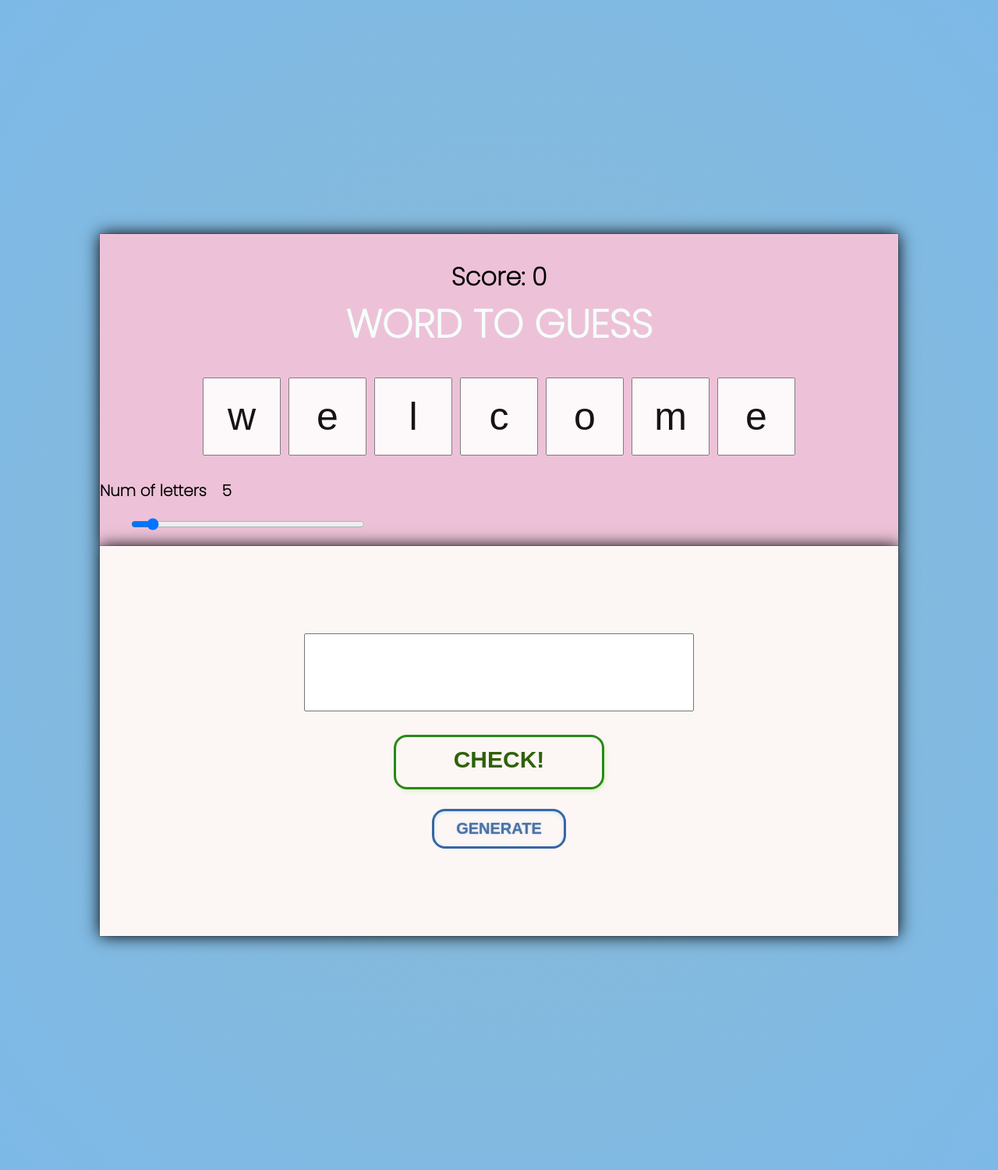
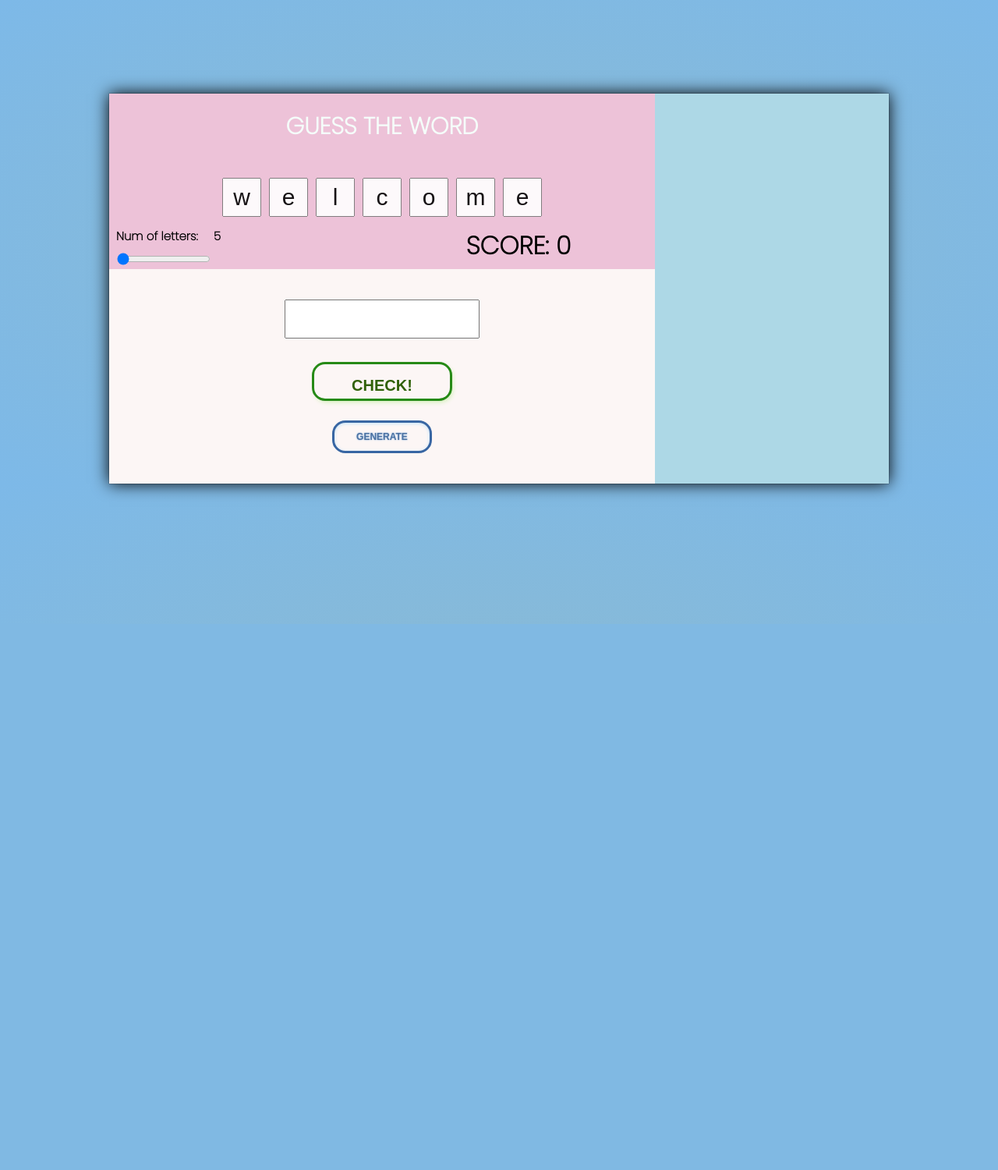
Before and after one commit to abstreact/guessTheWordGame, a PHP site: page / in a window 1280 px wide. Shown: the whole page at 78% size. After the commit the page ends 637 px from the top, so only its background shows below. Run offline with PHP 8.4, Linux system fonts and the light colour scheme.

Commit message:
minor changes

```diff
--- a/index.html
+++ b/index.html
@@ -8,37 +8,51 @@
     <link rel="stylesheet" href="./style.css"/>
 </head>
 <body>
-    <div class="body">
+    <div class="big-container">
+
+        <div class="game-container">
+
             <div class="body-first">
                 <div class="wordToGuessContainer">
-                <h1 class="score">SCORE: </h1>
-                <h1 class="wordToGuessLable">WORD TO GUESS</h1>
+
+                    <h1 class="wordToGuessLable">GUESS THE WORD</h1>
                     <div class="letter-container">
 
                     </div>
                 </div>
                 <div class = "slidecontainer">
                     <div class="points-container">
-                    <p class="p">Num of letters</p>
+                        <div>
+                            <p class="p">Num of letters:</p>
                             <p class="points"></p>
                         </div>
                         <input type="range" min="5" max="10" value="5" class="slider" id="myRange">
                     </div>
+                    <div class="scoreContainer">
+                        <h1 class="scoreTxt">SCORE: </h1>
+                        <h1 class="score"></h1>
+                    </div>
+                </div>
             </div>
             <div class="body-second">
+            <h1 class="inputLetters"></h1>
             <div>
-
                 <input class="guessTheWordInput" type="text">
                 <img class="tick"src="tick.png" hidden/>
+                <img class="cross"src="cross.png" hidden/>
             </div>
-            <p class="empty" hidden>EMPTY!</p>
-            <a href="#" class="checkButtonc checkButton">CHECK!</a>
-            <a href="#" class="generateButtonc generateWord">GENERATE</a>
+                <p class="empty" hidden>CAN'T BE EMPTY!</p>
+                <button href="#" class="checkButtonc checkButton">CHECK!</button>
+                <button class="generateButtonc generateWord">GENERATE</button>
                 <!--<button class="checkButton" type="button">CHECK!</button>-->
                 <!--<button class="generateWord" type="button">Generate!</button>-->
             </div>
         </div>
+        <div class="help-container">
 
+        </div>
+
+    </div>
     <script src="./app.js"></script>
 </body>
 </html>
--- a/style.css
+++ b/style.css
@@ -6,47 +6,68 @@
 }
 
 body{
+    display: flex;
+    top: 0; right: 0; bottom: 0; left: 0;
     font-family: "Poppins", sans-serif;
+    flex-direction: column;
+    justify-content: center;
+    align-items: center;
+    /* Permalink - use to edit and share this gradient: https://colorzilla.com/gradient-editor/#8abad3+0,77b3d1+50,8abad3+50,7db9e8+100 */
+    /* Permalink - use to edit and share this gradient: https://colorzilla.com/gradient-editor/#8abad3+0,7db9e8+100 */
+    background: #8abad3; /* Old browsers */
+    background: -moz-radial-gradient(center, ellipse cover,  #8abad3 0%, #7db9e8 100%); /* FF3.6-15 */
+    background: -webkit-radial-gradient(center, ellipse cover,  #8abad3 0%,#7db9e8 100%); /* Chrome10-25,Safari5.1-6 */
+    background: radial-gradient(ellipse at center,  #8abad3 0%,#7db9e8 100%); /* W3C, IE10+, FF16+, Chrome26+, Opera12+, Safari7+ */
+    filter: progid:DXImageTransform.Microsoft.gradient( startColorstr='#8abad3', endColorstr='#7db9e8',GradientType=1 ); /* IE6-9 fallback on horizontal gradient */
+
 }
 
-.body{
+.big-container{
     display: flex;
+    margin-top: 15vh;
+    background-color: blue;
     background-color: #8ABAD3ff;
-    height: 1500px;
-    width: 100%;
-
-    flex-direction: column;
+    flex-direction: row;
     align-items: center;
     justify-content: center;
-    /* Permalink - use to edit and share this gradient: https://colorzilla.com/gradient-editor/#8abad3+0,77b3d1+50,8abad3+50,7db9e8+100 */
-/* Permalink - use to edit and share this gradient: https://colorzilla.com/gradient-editor/#8abad3+0,7db9e8+100 */
-background: #8abad3; /* Old browsers */
-background: -moz-radial-gradient(center, ellipse cover,  #8abad3 0%, #7db9e8 100%); /* FF3.6-15 */
-background: -webkit-radial-gradient(center, ellipse cover,  #8abad3 0%,#7db9e8 100%); /* Chrome10-25,Safari5.1-6 */
-background: radial-gradient(ellipse at center,  #8abad3 0%,#7db9e8 100%); /* W3C, IE10+, FF16+, Chrome26+, Opera12+, Safari7+ */
-filter: progid:DXImageTransform.Microsoft.gradient( startColorstr='#8abad3', endColorstr='#7db9e8',GradientType=1 ); /* IE6-9 fallback on horizontal gradient */
 
+    box-shadow: 0 0 1px black, 0 0 20px black;
 }
 
 @keyframes divFade{
     0% {
         opacity: 0;
-        top: 100px;
-        width: 500px;
-        height: 300px;
       }
 
       100% {
         opacity: 1;
-        top: 0px;
       }
 }
 
-.body-first, .body-second{
+.game-container{
+    position: relative;
+    height: 500px;
+    width: 70%;
+
+}
+
+.help-container{
+    position: relative;
+    height: 500px;
+    width: 30%;
+    background-color: lightblue;
+
+}
+
+.body-first, .body-second .help-container{
+}
+
+.body-first, .body-second, .help-container{
     animation-name: divFade;
-    animation-duration: 0.5s;
+    animation-duration: 1s;
     animation-timing-function: ease;
     max-width: 1900px;
+
 }
 
 .body-first{
@@ -54,11 +75,10 @@ filter: progid:DXImageTransform.Microsoft.gradient( startColorstr='#8abad3', end
     position: relative;
     background-color: #EDC2D8FF;
     flex-direction: column;
-    height: 400px;
-    width: 80%;
+    height: 45%;
     align-items: center;
     justify-content: center;
-    box-shadow: 0 0 1px black, 0 0 20px black;
+
 
 }
 
@@ -66,32 +86,30 @@ filter: progid:DXImageTransform.Microsoft.gradient( startColorstr='#8abad3', end
     display: flex;
     position: relative;
     background-color: #FCF6f5ff;
-    height: 500px;
-    width: 80%;
+    height: 55%;
     flex-direction: column;
     align-items: center;
     justify-content: center;
-    box-shadow: 0 0 1px black, 0 0 20px black;
 }
 
 .wordToGuessLable{
-    font-size: 50px;
+    font-size: 30px;
     color: mintcream;
+    padding-top: 20px;
 }
 
 .wordToGuess{
     border:black;
     padding-top: 70px;
-    font-size: 50px;
+    font-size: 25px;
     color: mintcream;
 }
 
 
 .guessTheWordInput{
-    font-size: 75px;
-    width: 500px;
-    height: 100px;
-
+    font-size: 45px;
+    width: 250px;
+    height: 50px;
 }
 
 
@@ -108,7 +126,7 @@ filter: progid:DXImageTransform.Microsoft.gradient( startColorstr='#8abad3', end
     display: flex;
     flex-direction: column;
     width: 100%;
-    height: 400px;
+    height: 100px;
     flex-basis: 80%;
     justify-content: center;
     align-items: center;
@@ -117,12 +135,79 @@ filter: progid:DXImageTransform.Microsoft.gradient( startColorstr='#8abad3', end
 
 .slidecontainer {
     display: flex;
-    flex-direction: column;
+    flex-direction: row;
     width: 100%;
     height: 400px;
     flex-basis: 20%;
-    justify-content: center;
+    justify-content: space-between;
     text-align: center;
+}
+
+.slider{
+    height: 50%;
+    width: 120px;
+    margin-left: 10px;
+    margin-top: 10px;
+    margin-bottom: 5px;
+}
+
+.points-container{
+    display: flex;
+    flex-direction: column;
+    width: 50%;
+}
+
+.points-container div{
+    display: flex;
+    flex-direction: row;
+}
+
+.scoreContainer{
+    display: inline;
+    margin-left: -20px;
+    width: 50%;
+
+}
+
+@keyframes zoomIn{
+    0%{
+        opacity: 0;
+        bottom: 40px;
+
+    }100%{
+        bottom: 0px;
+        opacity: 1;
+    }
+}
+
+.scoreTxt{
+    display: inline;
+
+}
+.score{
+    display: inline;
+    position: relative;
+    animation-name: zoomIn;
+    animation-duration: 1.4s;
+}
+
+.points{
+    height: 50%;
+    width: 60%;
+    font-size: 15px;
+    font-weight: bolder;
+    text-align: left;
+    margin-left: 20px;
+    margin-right: -20px;
+}
+
+.p{
+    width: 30%;
+    height: 50%;
+    text-align: left;
+    font-weight: bold;
+    font-size: 15px;
+    margin-left: 9px;
 }
 
 
@@ -151,11 +236,11 @@ filter: progid:DXImageTransform.Microsoft.gradient( startColorstr='#8abad3', end
 
 .letter{
     text-align: center;
-    font-size: 50px;
+    font-size: 30px;
     position: relative;
     opacity: 0.9;
-    height: 100px;
-    width: 100px;
+    height: 50px;
+    width: 50px;
     margin-left: 5px;
     margin-right: 5px;
     pointer-events:none;
@@ -163,28 +248,7 @@ filter: progid:DXImageTransform.Microsoft.gradient( startColorstr='#8abad3', end
     animation-duration: 1.4s;
 }
 
-.slider{
-    width: 300px;
-    margin-left: 40px;
-    padding: 20px;
-}
 
-.points-container{
-    display: flex;
-}
-
-.points{
-    font-size: 20px;
-    font-weight: bolder;
-    text-align: left;
-    margin-left: 20px;
-}
-
-.p{
-    text-align: left;
-    font-weight: bold;
-    font-size: 20px;
-}
 
 @keyframes emptys{
     0%{
@@ -199,9 +263,9 @@ filter: progid:DXImageTransform.Microsoft.gradient( startColorstr='#8abad3', end
 
 .empty{
     color: red;
-    font-size: 23px;
+    font-size: 13px;
     font-weight: bolder;
-    margin-bottom: -25px;
+    margin-bottom: -20px;
     animation-name: emptys;
     animation-duration: 1.4s;
 }
@@ -220,21 +284,27 @@ filter: progid:DXImageTransform.Microsoft.gradient( startColorstr='#8abad3', end
       }
 }
 
+
 .tick{
     position: absolute;
-    width: 70px;
+    width: 45px;
     animation-name: tickFade;
     animation-duration: 1.5s;
 }
 
-
+.cross{
+    position: absolute;
+    width: 45px;
+    animation-name: tickFade;
+    animation-duration: 1.5s;
+}
 
 .checkButtonc {
 	box-shadow: 2px 3px 6px -2px #caefab;
 	background-color:transparent;
     border-radius:17px;
-    height: 70px;
-    width: 270px;
+    height: 50px;
+    width: 180px;
     text-align: center;
     margin-top: 30px;
 	border:3px solid #268a16;
@@ -242,9 +312,9 @@ filter: progid:DXImageTransform.Microsoft.gradient( startColorstr='#8abad3', end
 	cursor:pointer;
 	color:#306108;
 	font-family:Arial;
-	font-size:30px;
+	font-size:20px;
 	font-weight:bold;
-	padding:12px 45px;
+    padding-top: 10px;
 	text-decoration:none;
 }
 .checkButtonc:hover {
@@ -267,7 +337,7 @@ filter: progid:DXImageTransform.Microsoft.gradient( startColorstr='#8abad3', end
 	cursor:pointer;
 	color:#4c71a1;
 	font-family:Arial;
-	font-size:20px;
+	font-size:12px;
 	font-weight:bold;
 	padding:11px 28px;
 	text-decoration:none;
```
Also changed, not shown: app.js (+92 -57 lines), cross.png (added), 1 other file. Lines whose indentation alone changed are shown as unchanged.
